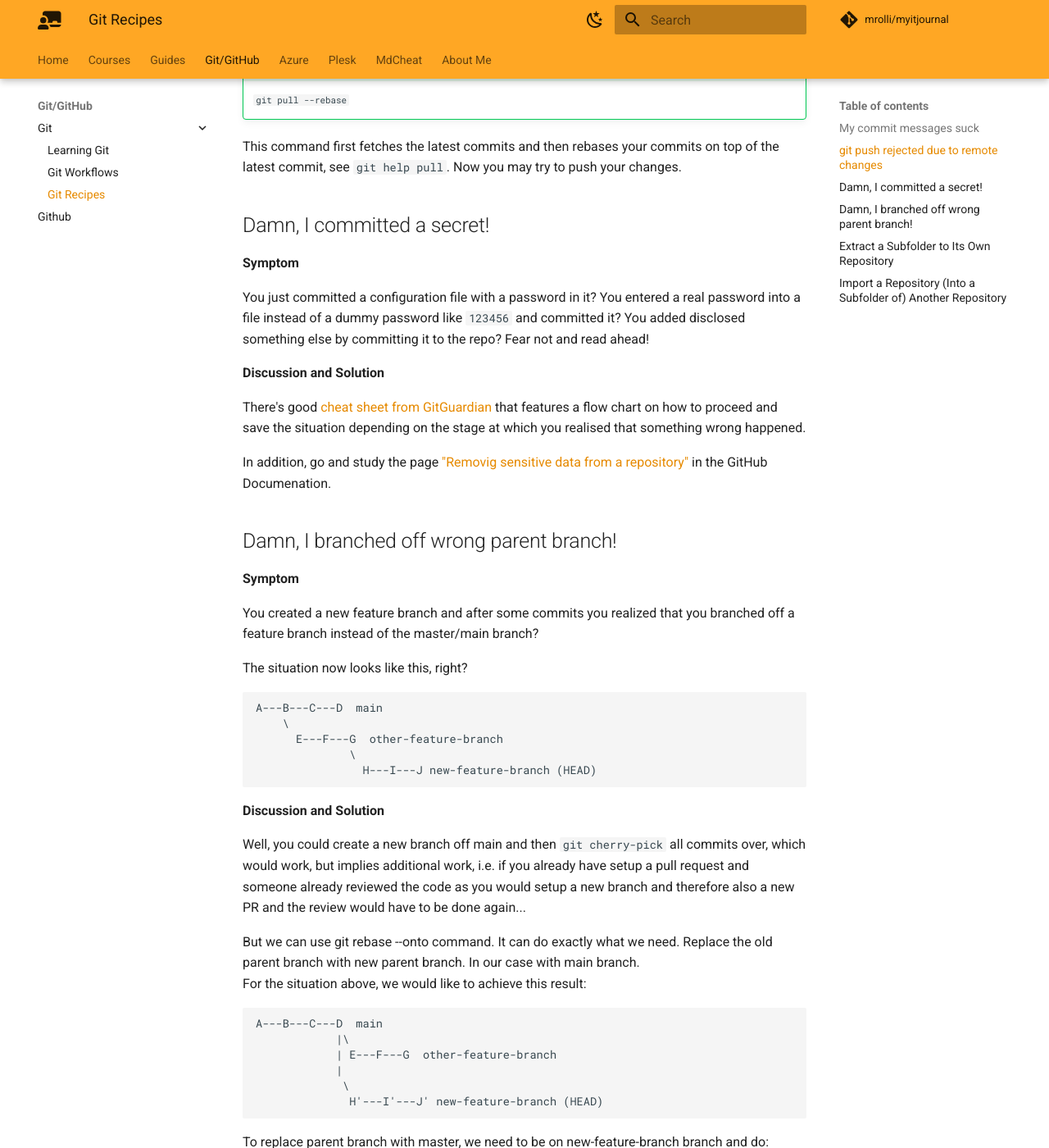
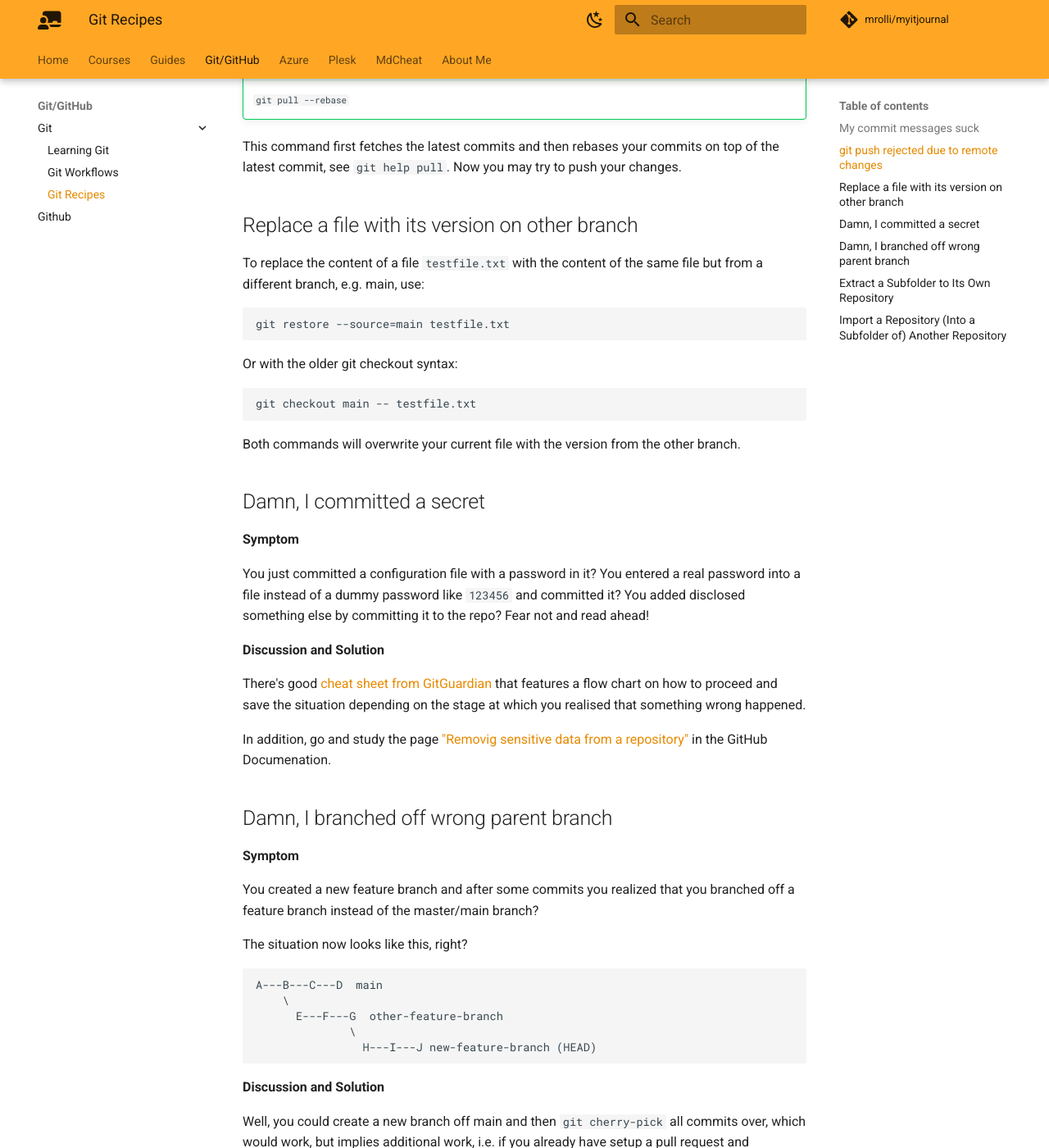
Before and after one commit to mrolli/myitjournal, an MkDocs documentation site: the page built from docs/gitandco/gitrecipes.md, in a window 1280 px wide and 1400 px high, scrolled down 1360 px. Shown: the whole window at 82% size. Built offline with MkDocs 1.6.1 and Material for MkDocs 9.7.7, drawn with Linux system fonts in a browser that asks for light colours; comment, search, counter and statistics services are not loaded.

Commit message:
feat(git): add recipie to replace file with version from other branches

```diff
--- a/docs/gitandco/gitrecipes.md
+++ b/docs/gitandco/gitrecipes.md
@@ -51,7 +51,21 @@ need to:
 This command first fetches the latest commits and then rebases your commits on
 top of the latest commit, see `git help pull`. Now you may try to push your changes.
 
-## Damn, I committed a secret!
+## Replace a file with its version on other branch
+
+To replace the content of a file `testfile.txt` with the content of the same
+file but from a different branch, e.g. main, use:
+
+    git restore --source=main testfile.txt
+
+Or with the older git checkout syntax:
+
+    git checkout main -- testfile.txt
+
+Both commands will overwrite your current file with the version from the other
+branch.
+
+## Damn, I committed a secret
 
 **Symptom**
 
@@ -70,7 +84,7 @@ In addition, go and study the page ["Removig sensitive data from a
 repository"](https://docs.github.com/en/authentication/keeping-your-account-and-data-secure/removing-sensitive-data-from-a-repository)
 in the GitHub Documenation.
 
-## Damn, I branched off wrong parent branch!
+## Damn, I branched off wrong parent branch
 
 **Symptom**
 
```
